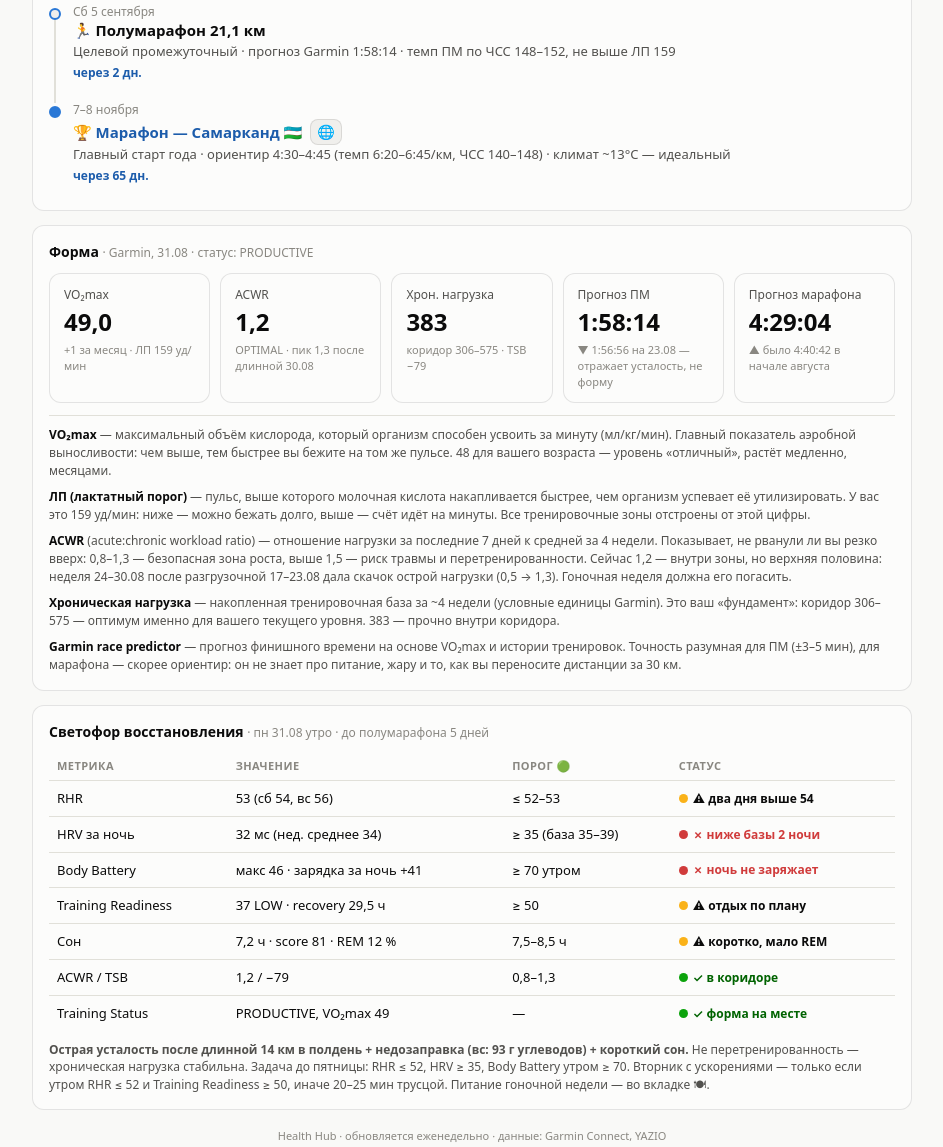
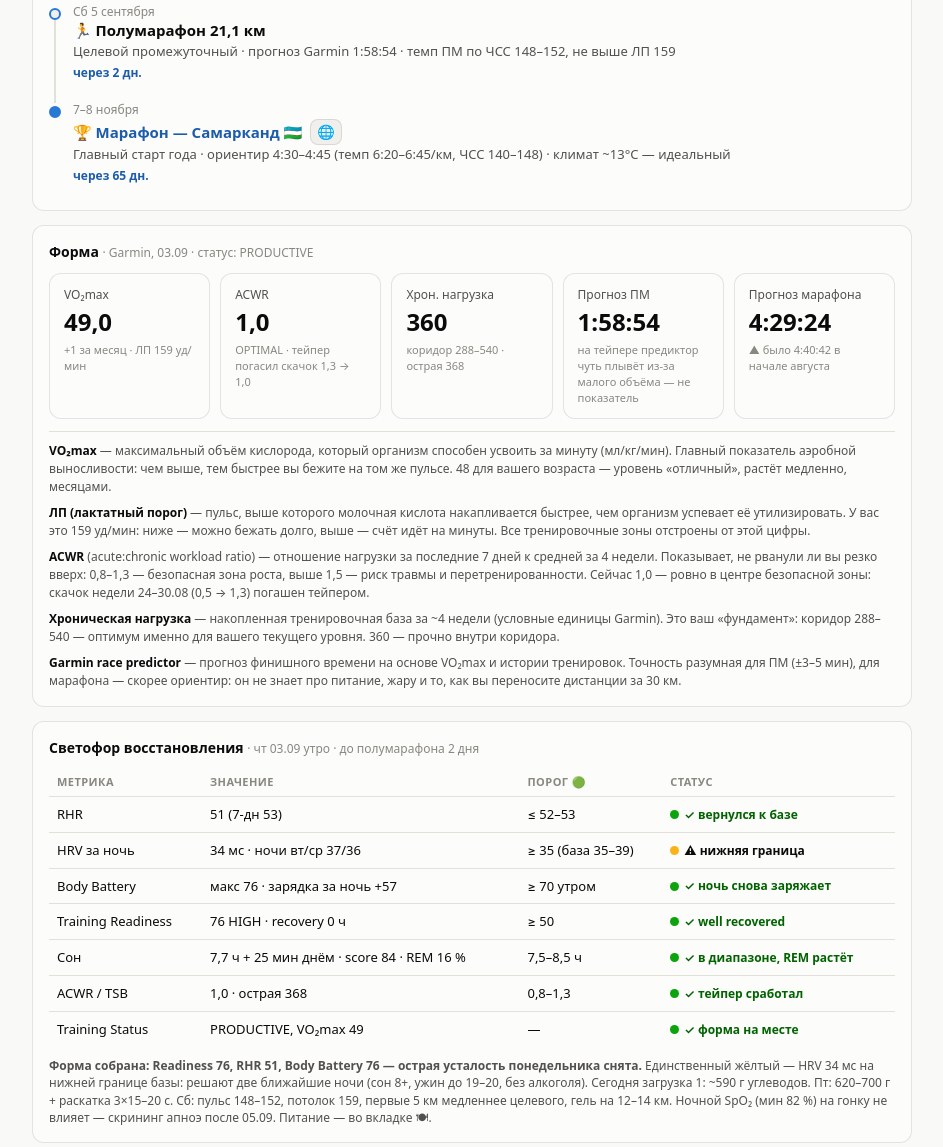
Before and after one commit to ryhb8ztrpy-crypto/training-hub, a plain HTML site: page index.html in a window 1280 px wide. Shown: the part 426-1573 px from the top of the page, without its empty margins (168-1111 px from the left). Drawn offline with Linux system fonts and the light colour scheme.

Commit message:
Update 03.09: race-week Thu status, green traffic light, HRV series, predictions

```diff
--- a/index.html
+++ b/index.html
@@ -138,7 +138,7 @@
       <div>
         <h1>🏃 Training Hub — путь к Самарканду</h1>
         <div class="sub">Бег · вело · плавание — сезон 2026</div>
-        <div class="updated">Данные обновлены: 31.08.2026 · гоночная неделя · до ПМ 5 дней</div>
+        <div class="updated">Данные обновлены: 03.09.2026 утро · гоночная неделя · до ПМ 2 дня</div>
       </div>
       <div style="display:flex;flex-direction:column;gap:6px;align-items:flex-end;flex-shrink:0">
         <button id="refresh" title="Загрузить свежую версию">⟳ Обновить</button>
@@ -179,7 +179,7 @@
           <div class="body">
             <div class="when">Сб 5 сентября</div>
             <div class="name">🏃 Полумарафон 21,1 км</div>
-            <div class="meta">Целевой промежуточный · прогноз Garmin 1:58:14 · темп ПМ по ЧСС 148–152, не выше ЛП 159</div>
+            <div class="meta">Целевой промежуточный · прогноз Garmin 1:58:54 · темп ПМ по ЧСС 148–152, не выше ЛП 159</div>
             <div class="count" data-date="2026-09-05"></div>
           </div>
         </div>
@@ -196,38 +196,38 @@
     </div>
 
     <div class="card">
-      <h2>Форма <span class="note">· Garmin, 31.08 · статус: PRODUCTIVE</span></h2>
+      <h2>Форма <span class="note">· Garmin, 03.09 · статус: PRODUCTIVE</span></h2>
       <div class="tiles">
         <div class="tile"><div class="label">VO₂max</div><div class="value num">49,0</div><div class="hint">+1 за месяц · ЛП 159 уд/мин</div></div>
-        <div class="tile"><div class="label">ACWR</div><div class="value num">1,2</div><div class="hint">OPTIMAL · пик 1,3 после длинной 30.08</div></div>
-        <div class="tile"><div class="label">Хрон. нагрузка</div><div class="value num">383</div><div class="hint">коридор 306–575 · TSB −79</div></div>
-        <div class="tile"><div class="label">Прогноз ПМ</div><div class="value num">1:58:14</div><div class="hint">▼ 1:56:56 на 23.08 — отражает усталость, не форму</div></div>
-        <div class="tile"><div class="label">Прогноз марафона</div><div class="value num">4:29:04</div><div class="hint">▲ было 4:40:42 в начале августа</div></div>
+        <div class="tile"><div class="label">ACWR</div><div class="value num">1,0</div><div class="hint">OPTIMAL · тейпер погасил скачок 1,3 → 1,0</div></div>
+        <div class="tile"><div class="label">Хрон. нагрузка</div><div class="value num">360</div><div class="hint">коридор 288–540 · острая 368</div></div>
+        <div class="tile"><div class="label">Прогноз ПМ</div><div class="value num">1:58:54</div><div class="hint">на тейпере предиктор чуть плывёт из-за малого объёма — не показатель</div></div>
+        <div class="tile"><div class="label">Прогноз марафона</div><div class="value num">4:29:24</div><div class="hint">▲ было 4:40:42 в начале августа</div></div>
       </div>
       <div class="gloss">
         <p><b>VO₂max</b> — максимальный объём кислорода, который организм способен усвоить за минуту (мл/кг/мин). Главный показатель аэробной выносливости: чем выше, тем быстрее вы бежите на том же пульсе. 48 для вашего возраста — уровень «отличный», растёт медленно, месяцами.</p>
         <p><b>ЛП (лактатный порог)</b> — пульс, выше которого молочная кислота накапливается быстрее, чем организм успевает её утилизировать. У вас это 159 уд/мин: ниже — можно бежать долго, выше — счёт идёт на минуты. Все тренировочные зоны отстроены от этой цифры.</p>
-        <p><b>ACWR</b> (acute:chronic workload ratio) — отношение нагрузки за последние 7 дней к средней за 4 недели. Показывает, не рванули ли вы резко вверх: 0,8–1,3 — безопасная зона роста, выше 1,5 — риск травмы и перетренированности. Сейчас 1,2 — внутри зоны, но верхняя половина: неделя 24–30.08 после разгрузочной 17–23.08 дала скачок острой нагрузки (0,5 → 1,3). Гоночная неделя должна его погасить.</p>
-        <p><b>Хроническая нагрузка</b> — накопленная тренировочная база за ~4 недели (условные единицы Garmin). Это ваш «фундамент»: коридор 306–575 — оптимум именно для вашего текущего уровня. 383 — прочно внутри коридора.</p>
+        <p><b>ACWR</b> (acute:chronic workload ratio) — отношение нагрузки за последние 7 дней к средней за 4 недели. Показывает, не рванули ли вы резко вверх: 0,8–1,3 — безопасная зона роста, выше 1,5 — риск травмы и перетренированности. Сейчас 1,0 — ровно в центре безопасной зоны: скачок недели 24–30.08 (0,5 → 1,3) погашен тейпером.</p>
+        <p><b>Хроническая нагрузка</b> — накопленная тренировочная база за ~4 недели (условные единицы Garmin). Это ваш «фундамент»: коридор 288–540 — оптимум именно для вашего текущего уровня. 360 — прочно внутри коридора.</p>
         <p><b>Garmin race predictor</b> — прогноз финишного времени на основе VO₂max и истории тренировок. Точность разумная для ПМ (±3–5 мин), для марафона — скорее ориентир: он не знает про питание, жару и то, как вы переносите дистанции за 30 км.</p>
       </div>
     </div>
 
     <div class="card">
-      <h2>Светофор восстановления <span class="note">· пн 31.08 утро · до полумарафона 5 дней</span></h2>
+      <h2>Светофор восстановления <span class="note">· чт 03.09 утро · до полумарафона 2 дня</span></h2>
       <table>
         <thead><tr><th>Метрика</th><th>Значение</th><th>Порог 🟢</th><th>Статус</th></tr></thead>
         <tbody>
-          <tr><td>RHR</td><td class="num">53 (сб 54, вс 56)</td><td class="num">≤ 52–53</td><td><span class="st warn"><span class="ic"></span>⚠ два дня выше 54</span></td></tr>
-          <tr><td>HRV за ночь</td><td class="num">32 мс (нед. среднее 34)</td><td class="num">≥ 35 (база 35–39)</td><td><span class="st crit"><span class="ic"></span>✗ ниже базы 2 ночи</span></td></tr>
-          <tr><td>Body Battery</td><td class="num">макс 46 · зарядка за ночь +41</td><td class="num">≥ 70 утром</td><td><span class="st crit"><span class="ic"></span>✗ ночь не заряжает</span></td></tr>
-          <tr><td>Training Readiness</td><td class="num">37 LOW · recovery 29,5 ч</td><td class="num">≥ 50</td><td><span class="st warn"><span class="ic"></span>⚠ отдых по плану</span></td></tr>
-          <tr><td>Сон</td><td class="num">7,2 ч · score 81 · REM 12 %</td><td class="num">7,5–8,5 ч</td><td><span class="st warn"><span class="ic"></span>⚠ коротко, мало REM</span></td></tr>
-          <tr><td>ACWR / TSB</td><td class="num">1,2 / −79</td><td class="num">0,8–1,3</td><td><span class="st good"><span class="ic"></span>✓ в коридоре</span></td></tr>
+          <tr><td>RHR</td><td class="num">51 (7-дн 53)</td><td class="num">≤ 52–53</td><td><span class="st good"><span class="ic"></span>✓ вернулся к базе</span></td></tr>
+          <tr><td>HRV за ночь</td><td class="num">34 мс · ночи вт/ср 37/36</td><td class="num">≥ 35 (база 35–39)</td><td><span class="st warn"><span class="ic"></span>⚠ нижняя граница</span></td></tr>
+          <tr><td>Body Battery</td><td class="num">макс 76 · зарядка за ночь +57</td><td class="num">≥ 70 утром</td><td><span class="st good"><span class="ic"></span>✓ ночь снова заряжает</span></td></tr>
+          <tr><td>Training Readiness</td><td class="num">76 HIGH · recovery 0 ч</td><td class="num">≥ 50</td><td><span class="st good"><span class="ic"></span>✓ well recovered</span></td></tr>
+          <tr><td>Сон</td><td class="num">7,7 ч + 25 мин днём · score 84 · REM 16 %</td><td class="num">7,5–8,5 ч</td><td><span class="st good"><span class="ic"></span>✓ в диапазоне, REM растёт</span></td></tr>
+          <tr><td>ACWR / TSB</td><td class="num">1,0 · острая 368</td><td class="num">0,8–1,3</td><td><span class="st good"><span class="ic"></span>✓ тейпер сработал</span></td></tr>
           <tr><td>Training Status</td><td class="num">PRODUCTIVE, VO₂max 49</td><td>—</td><td><span class="st good"><span class="ic"></span>✓ форма на месте</span></td></tr>
         </tbody>
       </table>
-      <p style="font-size:12px;color:var(--ink-2);margin-top:10px"><b>Острая усталость после длинной 14 км в полдень + недозаправка (вс: 93 г углеводов) + короткий сон.</b> Не перетренированность — хроническая нагрузка стабильна. Задача до пятницы: RHR ≤ 52, HRV ≥ 35, Body Battery утром ≥ 70. Вторник с ускорениями — только если утром RHR ≤ 52 и Training Readiness ≥ 50, иначе 20–25 мин трусцой. Питание гоночной недели — во вкладке 🍽.</p>
+      <p style="font-size:12px;color:var(--ink-2);margin-top:10px"><b>Форма собрана: Readiness 76, RHR 51, Body Battery 76 — острая усталость понедельника снята.</b> Единственный жёлтый — HRV 34 мс на нижней границе базы: решают две ближайшие ночи (сон 8+, ужин до 19–20, без алкоголя). Сегодня загрузка 1: ~590 г углеводов. Пт: 620–700 г + раскатка 3×15–20 с. Сб: пульс 148–152, потолок 159, первые 5 км медленнее целевого, гель на 12–14 км. Ночной SpO₂ (мин 82 %) на гонку не влияет — скрининг апноэ после 05.09. Питание — во вкладке 🍽.</p>
     </div>
   </section>
 
@@ -332,7 +332,7 @@
     <div class="card">
       <h2>HRV за ночь, мс <span class="note">· красная линия — граница базы 38 мс, ниже — зона недовосстановления</span></h2>
       <div id="ch-hrv"></div>
-      <p class="ch-note">Единичные ночи шумные — смотрим на положение относительно базы. Провал 09.08 — бессонная ночь с малышом. 31.08 — 47 мс после длинной в полдень; средний ночной HRV (не пиковый) 29–32 мс две ночи подряд при базе 35–39 — недельное среднее упало 39 → 34.</p>
+      <p class="ch-note">Единичные ночи шумные — смотрим на положение относительно базы. Провал 09.08 — бессонная ночь с малышом. 31.08 — 47 мс после длинной в полдень; средний ночной HRV (не пиковый) 29–32 мс две ночи подряд при базе 35–39 — недельное среднее упало 39 → 34. К 01–03.09 средние ночные 37/36/34 — стабилизация у нижней границы базы перед стартом.</p>
       <div class="gloss">
         <p><b>Что это.</b> HRV (heart rate variability) — вариабельность пульса: насколько неодинаковы паузы между ударами сердца. Звучит парадоксально, но чем «неровнее» — тем лучше: гибкий ритм означает, что нервная система в режиме восстановления. Ровный, как метроном, пульс — признак стресса или усталости.</p>
         <p><b>Как измеряется.</b> Часы считают HRV во сне; на графике — лучший 5-минутный отрезок ночи в миллисекундах. Это самый чувствительный из ваших ночных показателей: он проседает от недосыпа, болезни, алкоголя, тяжёлой тренировки и стресса раньше, чем вы это почувствуете.</p>
@@ -464,7 +464,8 @@
       {d:'15.08',v:57},{d:'16.08',v:74},{d:'17.08',v:74},{d:'18.08',v:66},
       {d:'20.08',v:79},{d:'21.08',v:57},{d:'22.08',v:52},{d:'23.08',v:55},
       {d:'24.08',v:55},{d:'25.08',v:51},{d:'26.08',v:51},{d:'27.08',v:63},
-      {d:'28.08',v:58},{d:'29.08',v:98},{d:'30.08',v:69},{d:'31.08',v:47}
+      {d:'28.08',v:58},{d:'29.08',v:98},{d:'30.08',v:69},{d:'31.08',v:47},
+      {d:'01.09',v:61},{d:'02.09',v:62},{d:'03.09',v:50}
     ],
     hrvBase: 38
   };
--- a/sw.js
+++ b/sw.js
@@ -1,6 +1,6 @@
 // Training Hub service worker
 // CACHE_VERSION bump = принудительное обновление у всех клиентов
-const CACHE_VERSION = 'th-v2026-08-31';
+const CACHE_VERSION = 'th-v2026-09-03';
 const ASSETS = [
   './',
   './index.html',
```
